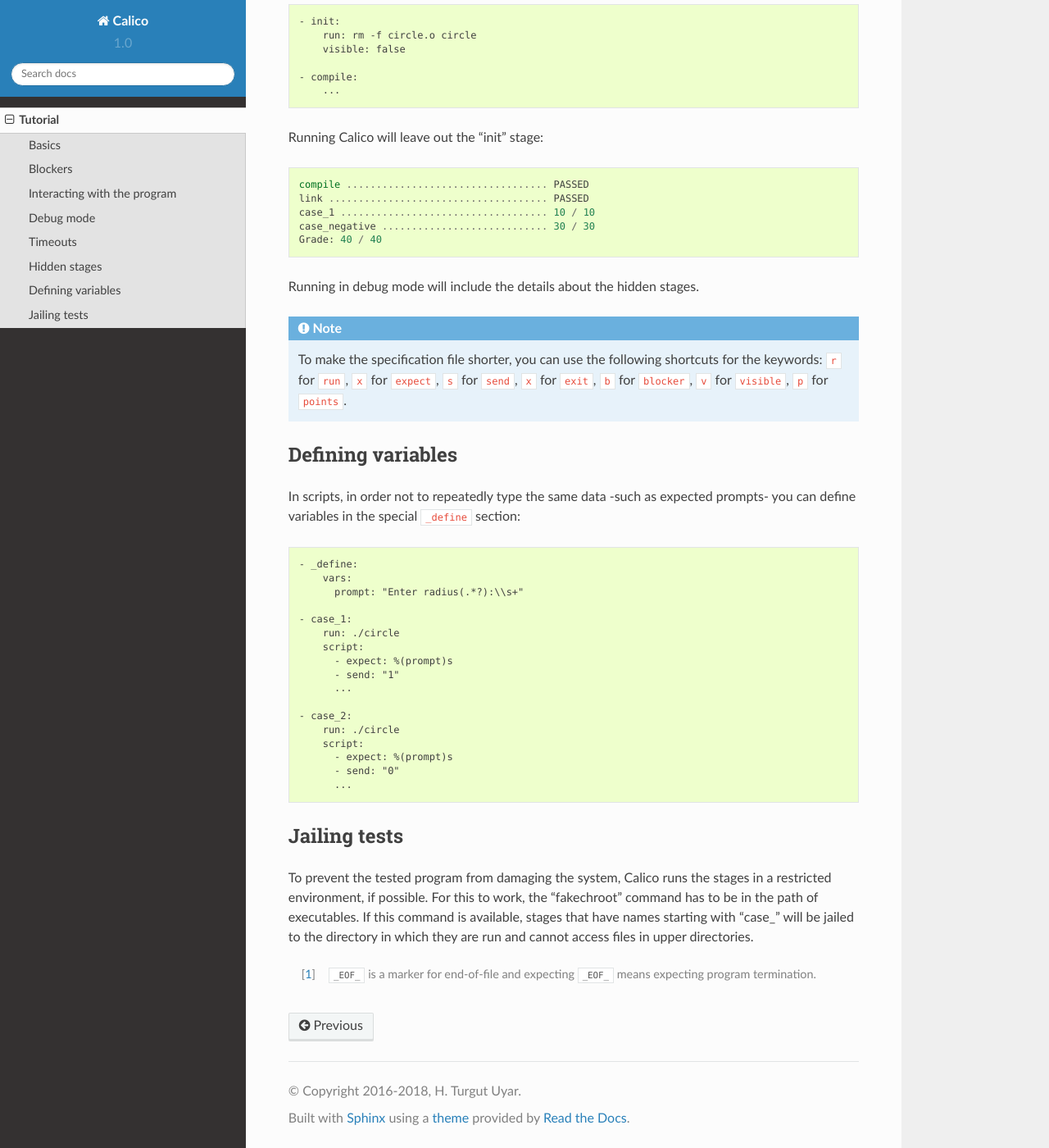
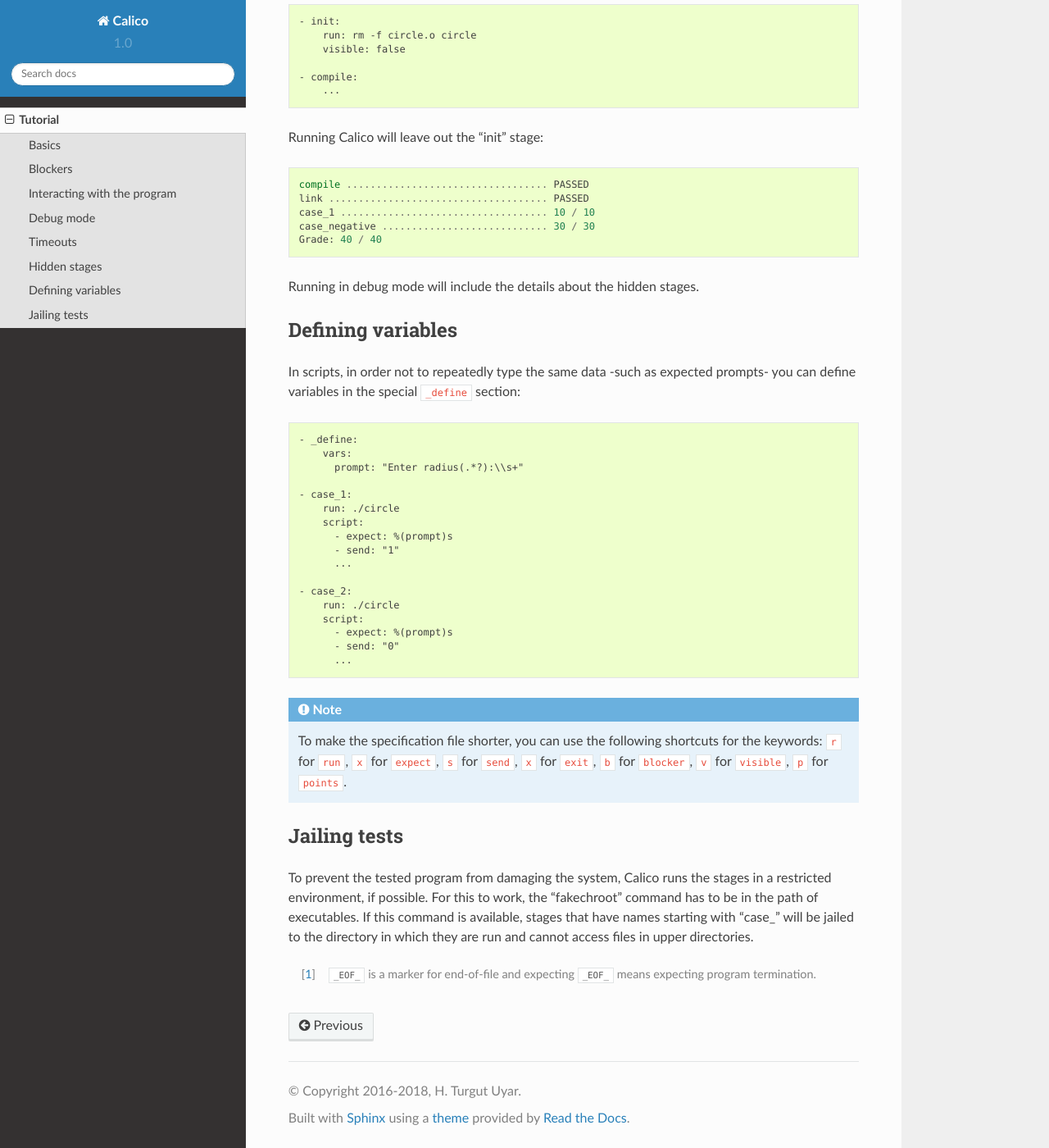
Before and after one commit to uyar/calico, a Sphinx documentation site: the page built from docs/tutorial.rst, in a window 1280 px wide and 1400 px high, scrolled down 5450 px. Shown: the whole window at 82% size. Built offline with Sphinx 7.4.7 and the Read the Docs theme 2.0.0, drawn with Linux system fonts in a browser that asks for light colours; part of the change alters nothing that is shown.

```diff
--- a/docs/tutorial.rst
+++ b/docs/tutorial.rst
@@ -300,13 +300,6 @@ Running Calico will leave out the "init" stage::
 
 Running in debug mode will include the details about the hidden stages.
 
-.. note::
-
-   To make the specification file shorter, you can use the following
-   shortcuts for the keywords: ``r`` for ``run``, ``x`` for ``expect``,
-   ``s`` for ``send``, ``x`` for ``exit``, ``b`` for ``blocker``,
-   ``v`` for ``visible``, ``p`` for ``points``.
-
 Defining variables
 ------------------
 
@@ -333,6 +326,13 @@ prompts- you can define variables in the special ``_define`` section:
          - send: "0"
          ...
 
+.. note::
+
+   To make the specification file shorter, you can use the following
+   shortcuts for the keywords: ``r`` for ``run``, ``x`` for ``expect``,
+   ``s`` for ``send``, ``x`` for ``exit``, ``b`` for ``blocker``,
+   ``v`` for ``visible``, ``p`` for ``points``.
+
 Jailing tests
 -------------
 
```
